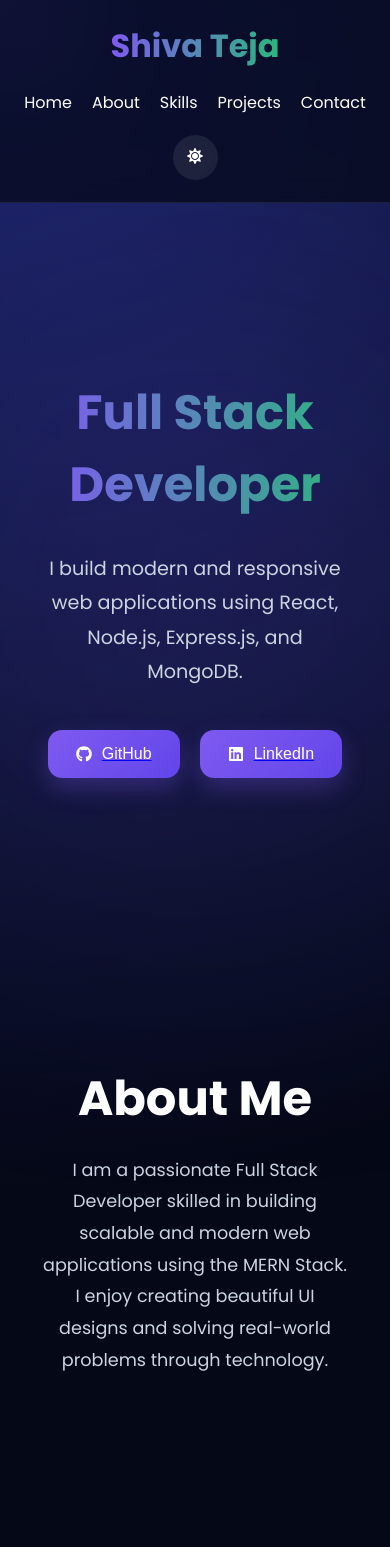
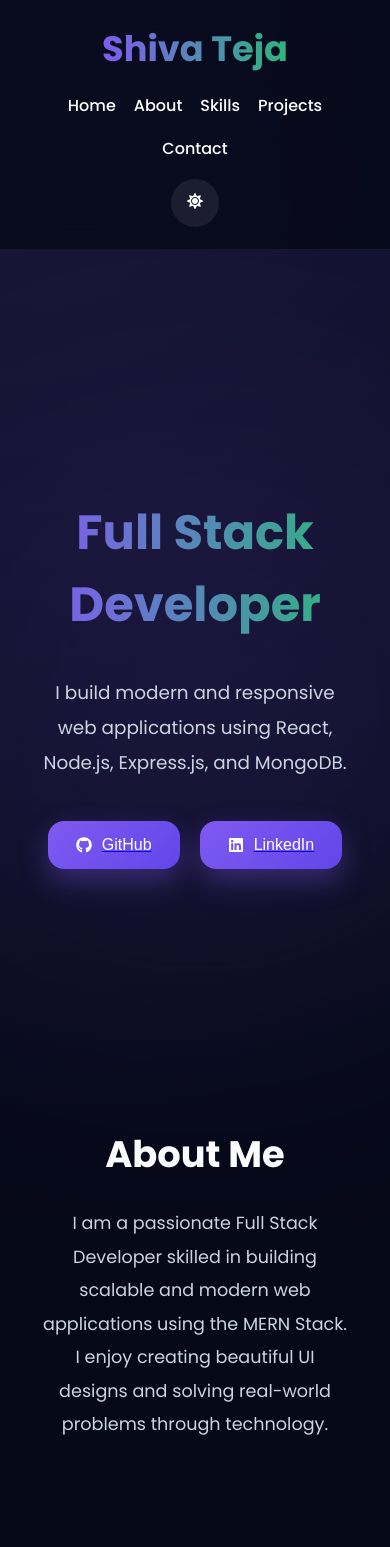
Before and after one commit to pasunutishivateja-git/portfolio-website, a React (Create React App) app in the folder frontend/: page / in a window 390 px wide. Shown: the top 1547 px of the page. Built offline with nearby package versions, Linux system fonts and the light colour scheme; no server answers.

Commit message:
Updated portfolio UI

```diff
--- a/frontend/src/App.css
+++ b/frontend/src/App.css
@@ -17,49 +17,83 @@ body {
   overflow-x: hidden;
 }
 
+/* ================= APP ================= */
+
 .app {
   min-height: 100vh;
+
   background:
-    radial-gradient(circle at top left, #1d2671 0%, transparent 30%),
-    radial-gradient(circle at bottom right, #c33764 0%, transparent 30%),
+    radial-gradient(circle at top left,
+      rgba(127, 90, 240, 0.18),
+      transparent 28%),
+
+    radial-gradient(circle at bottom right,
+      rgba(44, 182, 125, 0.14),
+      transparent 28%),
+
     #050816;
 }
 
-/* NAVBAR */
+/* ================= NAVBAR ================= */
 
 .navbar {
   width: 100%;
+
   padding: 22px 10%;
+
   display: flex;
+
   justify-content: space-between;
+
   align-items: center;
+
   position: sticky;
+
   top: 0;
+
   z-index: 1000;
-  backdrop-filter: blur(12px);
-  background: rgba(5, 8, 22, 0.7);
-  border-bottom: 1px solid rgba(255,255,255,0.08);
+
+  backdrop-filter: blur(14px);
+
+  background: rgba(5, 8, 22, 0.75);
+
+  border-bottom: 1px solid rgba(255, 255, 255, 0.06);
 }
 
 .navbar h2 {
-  font-size: 2rem;
+  font-size: 2.2rem;
+
   font-weight: 700;
-  background: linear-gradient(90deg, #7f5af0, #2cb67d);
+
+  background: linear-gradient(
+    90deg,
+    #7f5af0,
+    #2cb67d
+  );
+
   -webkit-background-clip: text;
+
   -webkit-text-fill-color: transparent;
 }
 
 .nav-links {
   display: flex;
+
   gap: 35px;
 }
 
 .nav-links a {
   color: white;
+
   text-decoration: none;
+
   font-size: 1rem;
-  transition: 0.3s;
+
+  font-weight: 500;
+
   position: relative;
+
+  transition: 0.3s ease;
 }
 
 .nav-links a:hover {
@@ -68,13 +102,20 @@ body {
 
 .nav-links a::after {
   content: "";
+
   position: absolute;
+
+  width: 0%;
+
+  height: 2px;
+
   left: 0;
+
   bottom: -6px;
-  width: 0%;
-  height: 2px;
+
   background: #7f5af0;
-  transition: 0.3s;
+
+  transition: 0.3s ease;
 }
 
 .nav-links a:hover::after {
@@ -82,409 +123,657 @@ body {
 }
 
 .theme-toggle {
-  background: rgba(255,255,255,0.08);
+  width: 48px;
+
+  height: 48px;
+
+  border-radius: 50%;
+
   border: none;
+
+  cursor: pointer;
+
+  background: rgba(255, 255, 255, 0.08);
+
   color: white;
-  width: 45px;
-  height: 45px;
-  border-radius: 50%;
-  cursor: pointer;
+
   font-size: 1rem;
-  transition: 0.3s;
+
+  transition: 0.4s ease;
 }
 
 .theme-toggle:hover {
+  transform: rotate(180deg);
+
   background: #7f5af0;
-  transform: rotate(180deg);
 }
 
-/* HERO */
+/* ================= HERO ================= */
 
 .hero {
-  min-height: 90vh;
+  min-height: 92vh;
+
   display: flex;
+
   flex-direction: column;
+
   justify-content: center;
+
   align-items: center;
+
+  text-align: center;
+
   padding: 0 10%;
-  text-align: center;
+
   position: relative;
 }
 
 .hero::before {
   content: "";
+
   position: absolute;
-  width: 400px;
-  height: 400px;
+
+  width: 420px;
+
+  height: 420px;
+
   background: #7f5af0;
+
   filter: blur(180px);
+
   opacity: 0.25;
+
   z-index: 0;
 }
 
-.hero h1 {
+.animated-text {
   font-size: 5rem;
+
   font-weight: 700;
-  margin-bottom: 20px;
+
+  margin-bottom: 25px;
+
+  animation: floatText 3s ease-in-out infinite;
+
+  background: linear-gradient(
+    90deg,
+    #7f5af0,
+    #2cb67d
+  );
+
+  -webkit-background-clip: text;
+
+  -webkit-text-fill-color: transparent;
+
   z-index: 1;
-  animation: floatText 3s ease-in-out infinite;
 }
 
 .hero p {
-  font-size: 1.2rem;
-  max-width: 700px;
-  line-height: 1.8;
+  max-width: 720px;
+
+  font-size: 1.15rem;
+
+  line-height: 1.9;
+
   color: #cbd5e1;
+
   z-index: 1;
 }
 
 .hero-buttons {
   margin-top: 40px;
+
   display: flex;
+
   gap: 20px;
+
   flex-wrap: wrap;
+
   justify-content: center;
+
   z-index: 1;
 }
 
 .hero-buttons button {
   padding: 15px 28px;
-  border-radius: 14px;
+
+  border-radius: 16px;
+
   border: none;
-  background: linear-gradient(135deg, #7f5af0, #6246ea);
+
+  background: linear-gradient(
+    135deg,
+    #7f5af0,
+    #6246ea
+  );
+
   color: white;
+
   font-size: 1rem;
+
   font-weight: 500;
+
+  display: flex;
+
+  align-items: center;
+
+  gap: 10px;
+
   cursor: pointer;
-  display: flex;
-  align-items: center;
-  gap: 10px;
-  transition: 0.4s;
-  box-shadow: 0 10px 25px rgba(127,90,240,0.3);
+
+  transition: 0.4s ease;
+
+  box-shadow: 0 12px 28px rgba(127, 90, 240, 0.35);
 }
 
 .hero-buttons button:hover {
-  transform: translateY(-5px) scale(1.05);
-  box-shadow: 0 15px 35px rgba(127,90,240,0.5);
+  transform: translateY(-6px) scale(1.05);
+
+  box-shadow: 0 18px 38px rgba(127, 90, 240, 0.5);
 }
 
-/* FLOATING ANIMATION */
+/* ================= FLOAT ANIMATION ================= */
 
 @keyframes floatText {
   0% {
     transform: translateY(0px);
   }
+
   50% {
-    transform: translateY(-12px);
+    transform: translateY(-10px);
   }
+
   100% {
     transform: translateY(0px);
   }
 }
 
-/* ABOUT */
+/* ================= ABOUT ================= */
 
 .about {
   padding: 100px 10%;
+
   text-align: center;
 }
 
 .about h2 {
   font-size: 3rem;
-  margin-bottom: 20px;
+
+  margin-bottom: 25px;
 }
 
 .about p {
-  max-width: 900px;
+  max-width: 850px;
+
   margin: auto;
+
   color: #cbd5e1;
-  line-height: 1.8;
+
+  line-height: 1.9;
+
   font-size: 1.1rem;
 }
 
-/* SKILLS */
+/* ================= SKILLS ================= */
 
 .skills {
-  padding: 60px 10%;
+  padding: 70px 10%;
+
   text-align: center;
 }
 
 .skills h2 {
   font-size: 3rem;
-  margin-bottom: 40px;
+
+  margin-bottom: 45px;
 }
 
 .skills-container {
   display: flex;
+
   justify-content: center;
+
   flex-wrap: wrap;
+
   gap: 20px;
 }
 
 .skill-card {
   padding: 18px 30px;
-  border-radius: 16px;
-  background: rgba(255,255,255,0.05);
-  border: 1px solid rgba(255,255,255,0.1);
-  backdrop-filter: blur(10px);
-  transition: 0.4s;
+
+  border-radius: 18px;
+
+  background: rgba(255, 255, 255, 0.05);
+
+  border: 1px solid rgba(255, 255, 255, 0.08);
+
+  backdrop-filter: blur(12px);
+
+  transition: 0.4s ease;
+
   cursor: pointer;
+
   font-weight: 500;
 }
 
 .skill-card:hover {
   transform: translateY(-10px) scale(1.05);
+
   background: #7f5af0;
 }
 
-/* FORM */
+/* ================= PROJECT FORM ================= */
 
 .project-form {
   width: 85%;
+
   margin: 80px auto;
+
   padding: 40px;
-  border-radius: 30px;
-  background: rgba(255,255,255,0.05);
+
+  display: grid;
+
+  grid-template-columns: repeat(
+    auto-fit,
+    minmax(250px, 1fr)
+  );
+
+  gap: 20px;
+
+  background: rgba(255, 255, 255, 0.05);
+
+  border-radius: 28px;
+
   backdrop-filter: blur(12px);
-  display: grid;
-  grid-template-columns: repeat(auto-fit, minmax(240px, 1fr));
-  gap: 20px;
-  box-shadow: 0 15px 40px rgba(0,0,0,0.4);
+
+  border: 1px solid rgba(255, 255, 255, 0.08);
+
+  box-shadow: 0 15px 40px rgba(0, 0, 0, 0.35);
 }
 
 .project-form input,
 .project-form textarea {
-  padding: 16px;
-  border-radius: 14px;
-  border: 1px solid rgba(255,255,255,0.12);
-  background: rgba(255,255,255,0.04);
+  width: 100%;
+
+  height: 65px;
+
+  padding: 18px;
+
+  border-radius: 18px;
+
+  border: 1px solid rgba(255, 255, 255, 0.08);
+
+  background: rgba(255, 255, 255, 0.04);
+
   color: white;
-  font-size: 1rem;
+
+  font-size: 16px;
+
+  font-family: "Poppins", sans-serif;
+
   outline: none;
+
+  transition: 0.3s ease;
 }
 
 .project-form textarea {
-  min-height: 120px;
   resize: none;
+
+  min-height: 65px;
+
+  max-height: 65px;
+}
+
+.project-form input::placeholder,
+.project-form textarea::placeholder {
+  color: rgba(255, 255, 255, 0.6);
+
+  font-size: 16px;
+
+  font-family: "Poppins", sans-serif;
+}
+
+.project-form input:focus,
+.project-form textarea:focus {
+  border: 1px solid #7f5af0;
+
+  box-shadow: 0 0 10px rgba(127, 90, 240, 0.4);
 }
 
 .project-form button {
+  height: 65px;
+
   border: none;
-  border-radius: 14px;
-  background: linear-gradient(135deg, #7f5af0, #6246ea);
+
+  border-radius: 18px;
+
+  background: linear-gradient(
+    135deg,
+    #7f5af0,
+    #6246ea
+  );
+
   color: white;
+
+  font-size: 18px;
+
+  font-weight: 600;
+
   cursor: pointer;
-  font-size: 1rem;
-  transition: 0.3s;
+
+  transition: 0.3s ease;
 }
 
 .project-form button:hover {
-  transform: scale(1.03);
+  transform: translateY(-3px);
+
+  opacity: 0.92;
 }
 
-/* PROJECTS */
+/* ================= PROJECTS ================= */
 
 .projects-grid {
   width: 90%;
+
   margin: auto;
+
   display: grid;
-  grid-template-columns: repeat(auto-fit, minmax(340px, 1fr));
+
+  grid-template-columns: repeat(
+    auto-fit,
+    minmax(340px, 1fr)
+  );
+
   gap: 35px;
+
   padding-bottom: 100px;
 }
 
 .project-card {
-  background: rgba(255,255,255,0.05);
+  background: rgba(255, 255, 255, 0.05);
+
   padding: 35px;
-  border-radius: 28px;
-  backdrop-filter: blur(12px);
-  border: 1px solid rgba(255,255,255,0.08);
-  transition: 0.4s;
+
+  border-radius: 30px;
+
+  backdrop-filter: blur(14px);
+
+  border: 1px solid rgba(255, 255, 255, 0.08);
+
+  transition: 0.4s ease;
+
   position: relative;
+
   overflow: hidden;
 }
 
 .project-card::before {
   content: "";
+
   position: absolute;
+
   width: 160px;
+
   height: 160px;
+
   background: #7f5af0;
+
   border-radius: 50%;
+
   top: -60px;
+
   right: -60px;
-  opacity: 0.15;
+
+  opacity: 0.14;
 }
 
 .project-card:hover {
   transform: translateY(-12px);
-  box-shadow: 0 15px 35px rgba(127,90,240,0.25);
+
+  box-shadow: 0 15px 35px rgba(127, 90, 240, 0.25);
 }
 
 .project-card h2 {
-  margin-bottom: 15px;
+  margin-bottom: 16px;
+
   font-size: 1.8rem;
 }
 
 .project-card p {
   color: #cbd5e1;
-  line-height: 1.7;
+
+  line-height: 1.8;
 }
 
 .tech-list {
   display: flex;
+
   flex-wrap: wrap;
+
   gap: 10px;
+
   list-style: none;
+
   margin-top: 20px;
 }
 
 .tech-item {
   padding: 10px 18px;
-  background: rgba(127,90,240,0.2);
+
+  background: rgba(127, 90, 240, 0.2);
+
   border-radius: 30px;
+
   font-size: 0.9rem;
 }
 
 .links {
   display: flex;
+
   flex-wrap: wrap;
+
   gap: 12px;
+
   margin-top: 25px;
 }
 
 .links button {
   border: none;
+
   padding: 12px 18px;
-  border-radius: 12px;
+
+  border-radius: 14px;
+
   background: #7f5af0;
+
   color: white;
+
   cursor: pointer;
-  transition: 0.3s;
+
+  transition: 0.3s ease;
 }
 
 .links button:hover {
   transform: scale(1.05);
 }
 
-/* CONTACT */
+/* ================= CONTACT ================= */
 
 .contact {
   width: 90%;
+
   margin: auto;
+
   margin-bottom: 100px;
+
   padding: 70px;
+
   border-radius: 35px;
-  background: rgba(255,255,255,0.05);
-  backdrop-filter: blur(12px);
+
+  background: rgba(255, 255, 255, 0.05);
+
+  backdrop-filter: blur(14px);
+
   display: flex;
+
   justify-content: space-between;
+
   gap: 60px;
+
   flex-wrap: wrap;
 }
 
 .contact-left {
   flex: 1;
+
   min-width: 280px;
 }
 
 .contact-left h2 {
   font-size: 3rem;
+
   margin-bottom: 30px;
 }
 
 .contact-left p {
   display: flex;
+
   align-items: center;
+
   gap: 14px;
+
   margin-bottom: 22px;
+
   color: #cbd5e1;
+
   font-size: 1.1rem;
 }
 
 .contact-form {
   flex: 1;
+
   min-width: 320px;
+
   display: flex;
+
   flex-direction: column;
+
   gap: 20px;
 }
 
 .contact-form input,
 .contact-form textarea {
   padding: 18px;
-  border-radius: 14px;
-  border: 1px solid rgba(255,255,255,0.1);
-  background: rgba(255,255,255,0.04);
+
+  border-radius: 16px;
+
+  border: 1px solid rgba(255, 255, 255, 0.08);
+
+  background: rgba(255, 255, 255, 0.04);
+
   color: white;
+
+  font-size: 16px;
+
+  font-family: "Poppins", sans-serif;
+
   outline: none;
-  font-size: 1rem;
 }
 
 .contact-form textarea {
   min-height: 150px;
+
   resize: none;
 }
 
 .contact-form button {
   padding: 16px;
+
   border: none;
-  border-radius: 14px;
-  background: linear-gradient(135deg, #7f5af0, #6246ea);
+
+  border-radius: 16px;
+
+  background: linear-gradient(
+    135deg,
+    #7f5af0,
+    #6246ea
+  );
+
   color: white;
+
+  font-size: 1rem;
+
+  font-weight: 600;
+
   cursor: pointer;
-  font-size: 1rem;
-  transition: 0.3s;
+
+  transition: 0.3s ease;
 }
 
 .contact-form button:hover {
   transform: scale(1.03);
 }
 
-/* FOOTER */
+/* ================= FOOTER ================= */
 
 .footer {
   text-align: center;
+
   padding: 30px;
-  border-top: 1px solid rgba(255,255,255,0.08);
+
+  border-top: 1px solid rgba(255, 255, 255, 0.08);
+
   color: #94a3b8;
 }
 
-/* MOBILE */
+/* ================= LOADER ================= */
 
-@media (max-width: 900px) {
+.loader {
+  height: 100vh;
 
-  .hero h1 {
-    font-size: 3rem;
+  display: flex;
+
+  justify-content: center;
+
+  align-items: center;
+
+  background: #050816;
 }
 
-  .navbar {
-    flex-direction: column;
-    gap: 20px;
+.loader h1 {
+  font-size: 4rem;
+
+  color: #7f5af0;
+
+  animation: pulse 1.5s infinite;
 }
 
-  .nav-links {
-    gap: 20px;
+@keyframes pulse {
+  0% {
+    opacity: 0.4;
   }
 
-  .contact {
-    padding: 40px;
+  50% {
+    opacity: 1;
   }
 
-  .project-form {
-    grid-template-columns: 1fr;
+  100% {
+    opacity: 0.4;
   }
 }
-/* LIGHT MODE */
+
+/* ================= LIGHT MODE ================= */
 
 .light {
   background: #f4f7ff;
+
   color: #111827;
 }
 
 .light .navbar {
-  background: rgba(255,255,255,0.8);
-  border-bottom: 1px solid rgba(0,0,0,0.08);
+  background: rgba(255, 255, 255, 0.85);
+
+  border-bottom: 1px solid rgba(0, 0, 0, 0.08);
 }
 
 .light .nav-links a {
@@ -506,8 +795,10 @@ body {
 .light .project-card,
 .light .project-form,
 .light .contact {
-  background: rgba(255,255,255,0.8);
-  border: 1px solid rgba(0,0,0,0.08);
+  background: rgba(255, 255, 255, 0.85);
+
+  border: 1px solid rgba(0, 0, 0, 0.08);
+
   color: #111827;
 }
 
@@ -515,13 +806,23 @@ body {
 .light .project-form textarea,
 .light .contact-form input,
 .light .contact-form textarea {
-  background: rgba(0,0,0,0.03);
+  background: rgba(0, 0, 0, 0.03);
+
   color: #111827;
-  border: 1px solid rgba(0,0,0,0.1);
+
+  border: 1px solid rgba(0, 0, 0, 0.1);
+}
+
+.light .project-form input::placeholder,
+.light .project-form textarea::placeholder,
+.light .contact-form input::placeholder,
+.light .contact-form textarea::placeholder {
+  color: rgba(0, 0, 0, 0.55);
 }
 
 .light .tech-item {
-  background: rgba(127,90,240,0.15);
+  background: rgba(127, 90, 240, 0.15);
+
   color: #111827;
 }
 
@@ -530,57 +831,48 @@ body {
 }
 
 .light .theme-toggle {
-  background: rgba(0,0,0,0.08);
+  background: rgba(0, 0, 0, 0.08);
+
   color: #111827;
 }
-body::before {
-  content: "";
-  position: fixed;
-  width: 300px;
-  height: 300px;
-  background: radial-gradient(
-    circle,
-    rgba(127,90,240,0.15),
-    transparent 70%
-  );
-  top: var(--y);
-  left: var(--x);
-  transform: translate(-50%, -50%);
-  pointer-events: none;
-  z-index: 0;
-}
-.loader {
-  height: 100vh;
-  display: flex;
-  justify-content: center;
-  align-items: center;
-  background: #050816;
+
+/* ================= RESPONSIVE ================= */
+
+@media (max-width: 900px) {
+
+  .hero {
+    padding-top: 100px;
   }
 
-.loader h1 {
-  font-size: 4rem;
-  color: #7f5af0;
-  animation: pulse 1.5s infinite;
+  .animated-text {
+    font-size: 3rem;
   }
 
-@keyframes pulse {
-  0% {
-    opacity: 0.4;
+  .navbar {
+    flex-direction: column;
+
+    gap: 18px;
   }
 
-  50% {
-    opacity: 1;
+  .nav-links {
+    gap: 18px;
+
+    flex-wrap: wrap;
+
+    justify-content: center;
   }
 
-  100% {
-    opacity: 0.4;
+  .project-form {
+    grid-template-columns: 1fr;
+  }
+
+  .contact {
+    padding: 40px;
+  }
+
+  .contact-left h2,
+  .skills h2,
+  .about h2 {
+    font-size: 2.3rem;
   }
 }
-.animated-text {
-  font-size: 5rem;
-  font-weight: 700;
-  animation: floatText 3s ease-in-out infinite;
-  background: linear-gradient(90deg, #7f5af0, #2cb67d);
-  -webkit-background-clip: text;
-  -webkit-text-fill-color: transparent;
-}
```
Lines whose indentation alone changed are shown as unchanged.
